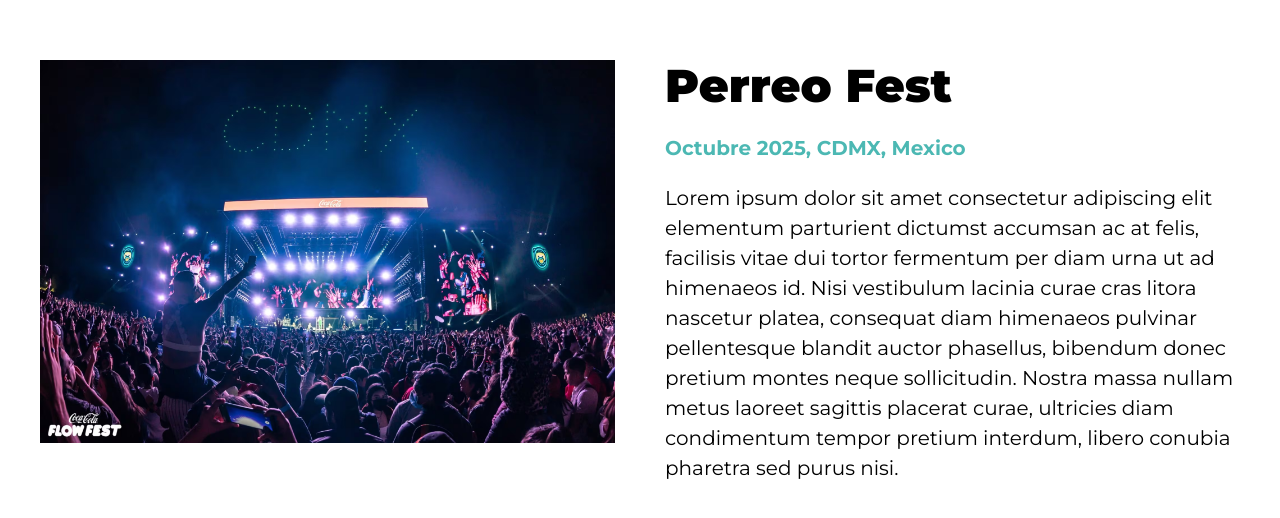
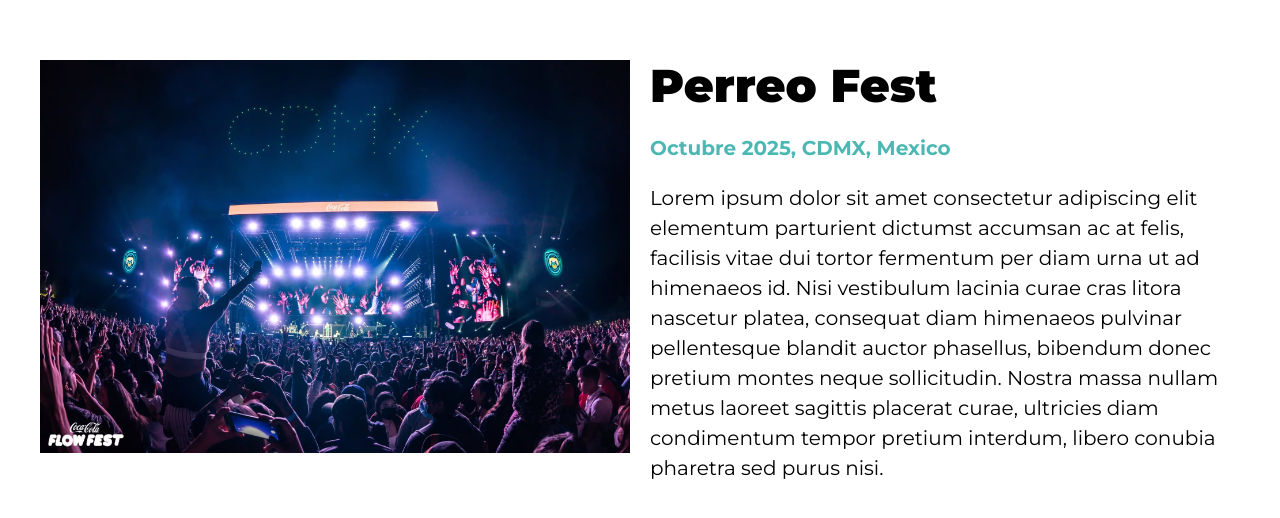
Before and after one commit to TavoLopez0305/Festival-de-musica, a website: page pages/home.html in a window 1280 px wide. Shown: the part 766-1284 px from the top of the page. Drawn offline with Linux system fonts and the light colour scheme; a web font is replaced by a local one.

Commit message:
creacion de un mixin grid para la generacion de elementos grid para ser importados unicamente, (refactoracion del codigo del archivo festival)

```diff
--- a/src/scss/base/_mixins.scss
+++ b/src/scss/base/_mixins.scss
@@ -25,3 +25,9 @@
     max-width: 120rem;
     margin: 0 auto;
 }
+// se le asigna despues del nombre de la variable un valor por defecto, en caso de que no se asigene valor en donde se requira el mixin
+@mixin grid($columnas: 1, $gap: 5rem) {//generamos una variable de sass para generar las columnas, esta variable sera extraida desde el documento festival
+    display: grid;
+    grid-template-columns: repeat($columnas, 1fr);
+    gap: $gap;
+}
--- a/src/scss/layout/_festival.scss
+++ b/src/scss/layout/_festival.scss
@@ -5,9 +5,7 @@
     @include m.contenedor;
 
     @include m.tablet{
-        display: grid;
-        grid-template-columns: repeat(2, 1fr);
-        gap: 5rem;
+        @include m.grid(2, 2rem);//en donde sea asigando el mixin de grid y gap se le debe asignar el numero de columnas que ocupara
     }
 }
 .contenido-festival{
```
Also changed, not shown: build/css/app.css.
